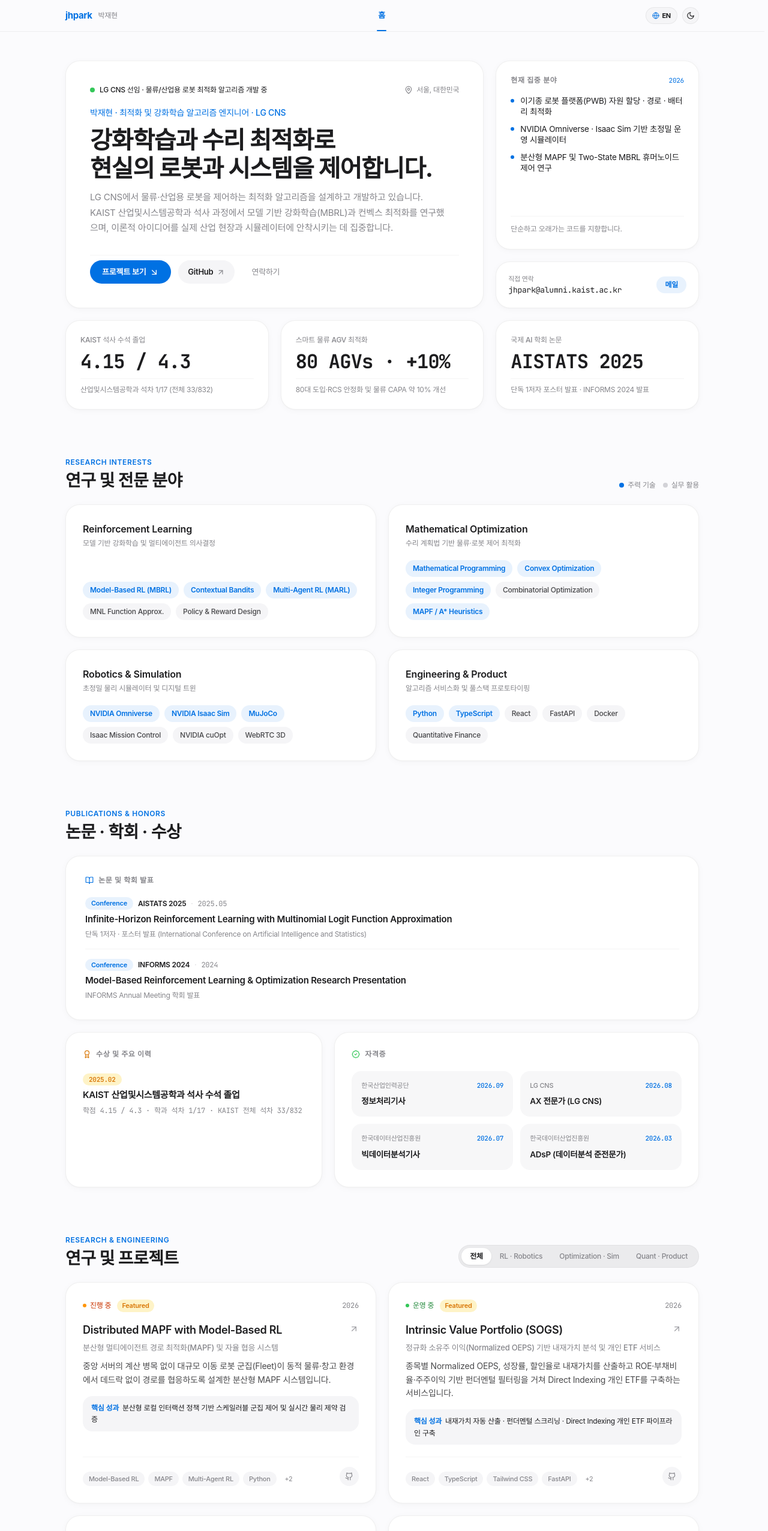
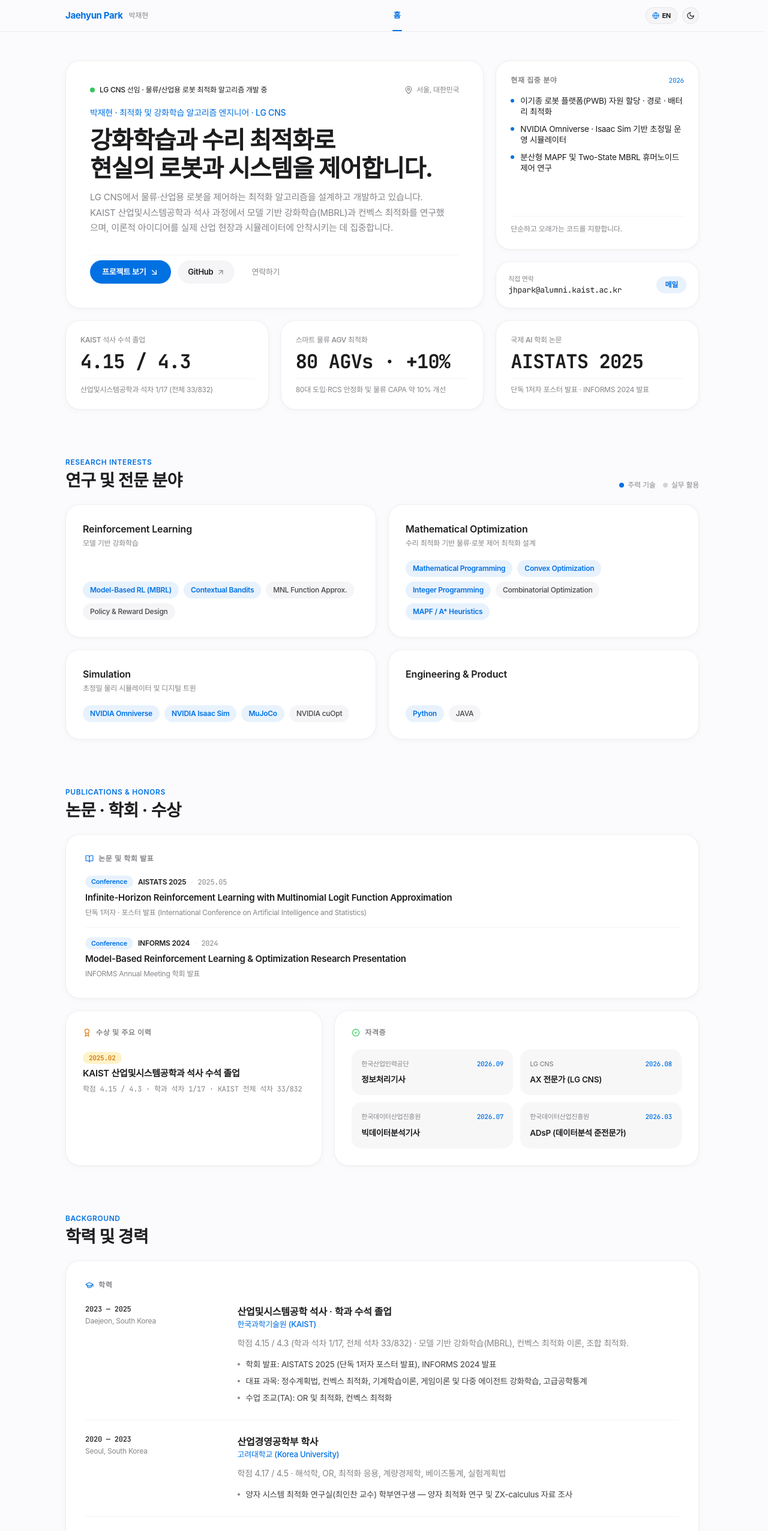
Before and after one commit to sib-jhpark/main, a React (Vite) app: page / in a window 1280 px wide. Shown: the top 2553 px of the page at 60% size. Built offline with nearby package versions, Linux system fonts and the light colour scheme; a web font is replaced by a local one.

Commit message:
chore: reorder education & experience above projects and refine AGV entry

```diff
--- a/src/App.tsx
+++ b/src/App.tsx
@@ -17,8 +17,8 @@ function ProfileLayout() {
         <HeroBento />
         <TechStackSection />
         <WritingSection />
+        <ExperienceSection />
         <ProjectsSection />
-        <ExperienceSection />
         <ContactSection />
       </main>
 
--- a/src/components/ContactSection.tsx
+++ b/src/components/ContactSection.tsx
@@ -80,7 +80,11 @@ export function ContactSection() {
         </div>
 
         {/* Social Link Bento Row */}
-        <div className="grid grid-cols-1 sm:grid-cols-2 lg:grid-cols-4 gap-3 pt-6 border-t border-black/[0.04] dark:border-white/[0.06]">
+        <div
+          className={`grid grid-cols-1 sm:grid-cols-2 ${
+            profileData.contact.links.length > 2 ? 'lg:grid-cols-4' : ''
+          } gap-3 pt-6 border-t border-black/[0.04] dark:border-white/[0.06]`}
+        >
           {profileData.contact.links.map((link) => {
             const isExternal = link.url.startsWith('http');
             return (
--- a/src/components/ExperienceSection.tsx
+++ b/src/components/ExperienceSection.tsx
@@ -81,21 +81,12 @@ export function ExperienceSection() {
           Background
         </p>
         <h2 className="text-2xl sm:text-[28px] font-bold tracking-[-0.02em] text-[#1D1D1F] dark:text-[#F5F5F7]">
-          {language === 'ko' ? '경력 및 학력' : 'Experience & Education'}
+          {language === 'ko' ? '학력 및 경력' : 'Education & Experience'}
         </h2>
       </div>
 
       <div className="space-y-5">
-        {/* Work Experience Bento Card */}
-        <div className="bento-card p-6 sm:p-8">
-          <div className="flex items-center gap-2 text-xs font-semibold uppercase tracking-wider text-[#86868B] mb-6">
-            <Briefcase className="w-3.5 h-3.5 text-[#0071E3] dark:text-[#2997FF]" />
-            <span>{language === 'ko' ? '경력' : 'Work Experience'}</span>
-          </div>
-          <TimelineList items={workItems} />
-        </div>
-
-        {/* Education Bento Card */}
+        {/* Education Bento Card (First) */}
         {eduItems.length > 0 && (
           <div className="bento-card p-6 sm:p-8">
             <div className="flex items-center gap-2 text-xs font-semibold uppercase tracking-wider text-[#86868B] mb-6">
@@ -105,6 +96,15 @@ export function ExperienceSection() {
             <TimelineList items={eduItems} />
           </div>
         )}
+
+        {/* Work Experience Bento Card (Second) */}
+        <div className="bento-card p-6 sm:p-8">
+          <div className="flex items-center gap-2 text-xs font-semibold uppercase tracking-wider text-[#86868B] mb-6">
+            <Briefcase className="w-3.5 h-3.5 text-[#0071E3] dark:text-[#2997FF]" />
+            <span>{language === 'ko' ? '경력' : 'Work Experience'}</span>
+          </div>
+          <TimelineList items={workItems} />
+        </div>
       </div>
     </section>
   );
--- a/src/data/profile.ts
+++ b/src/data/profile.ts
@@ -5,7 +5,7 @@ import type { ProfileData } from '../types/profile';
  * 이 파일의 내용만 수정하면 6개 섹션(한/영 전환, 프로젝트 필터/모달 포함)에 즉시 반영됩니다.
  */
 export const profileData: ProfileData = {
-  brand: 'jhpark',
+  brand: 'Jaehyun Park',
   name: {
     ko: '박재현',
     en: 'Jaehyun Park',
@@ -303,38 +303,34 @@ export const profileData: ProfileData = {
     {
       id: 'lg-cns-agv',
       type: 'work',
-      period: '2025.07 — 2026',
+      period: '2025.09 — 2026.03',
       organization: {
-        ko: '(주)LG CNS · 선임',
-        en: 'LG CNS · Senior Associate',
+        ko: '(주)LG CNS · 사원',
+        en: 'LG CNS · Associate',
       },
       role: {
-        ko: '스마트 물류 센터 AGV 구축 · 제어 · 안정화',
-        en: 'Smart Logistics Center AGV Deployment & Control Optimization',
+        ko: '스마트 물류 센터 AGV 구축 · FAT 및 현장 안정화',
+        en: 'Smart Logistics Center AGV Deployment · FAT & Field Stabilization',
       },
       location: {
         ko: 'South Korea',
         en: 'South Korea',
       },
       summary: {
-        ko: '대규모 스마트 물류 센터에 AGV 80대를 도입하고 RCS(로봇 제어 서버) 안정화 및 경로·맵 최적화를 통해 물류 처리량을 끌어올렸습니다.',
-        en: 'Deployed 80 AGVs in a smart logistics center, stabilizing the Robot Control Server (RCS) and tuning routing/map topology for higher throughput.',
+        ko: '대규모 AGV(80대) 도입 과정의 FAT 참여, RCS 안정화 및 현장 이슈 대응',
+        en: 'Participated in FAT, RCS stabilization, and on-site issue resolution for an 80-AGV deployment.',
       },
       bullets: [
         {
-          ko: 'AGV 80대 현장 도입 및 RCS(로봇 제어 서버) 안정화, 데드락 방지로 물류 CAPA 약 10% 개선',
-          en: 'Deployed 80 AGVs, stabilized RCS, and eliminated deadlocks — improving logistics CAPA by ~10%',
+          ko: 'FAT(공장수락시험) 참여: AGV 80대 도입 전 주행·제어 시나리오 검증 및 RCS 연동 안정성 점검',
+          en: 'FAT (Factory Acceptance Test): Validated control scenarios and RCS integration prior to 80-AGV rollout',
         },
         {
-          ko: 'A* 경로 탐색 알고리즘 하이퍼파라미터 튜닝으로 AGV 불필요 회전 및 정지 최소화',
-          en: 'Tuned A* pathfinding hyperparameters to minimize unnecessary AGV turns and stops',
-        },
-        {
-          ko: '격자 맵 엣지(Edge) 튜닝을 통한 교착 해소·생산성 개선 및 네트워크/동작 반응속도 최적화',
-          en: 'Optimized grid map edges to reduce congestion and improved network/actuation responsiveness',
+          ko: '현장 이슈 대응: 운영 중 데드락·교착 이슈 해결 및 A*·맵 엣지 튜닝을 통한 물류 CAPA 약 10% 개선',
+          en: 'On-site Issue Resolution: Resolved live deadlocks and map congestion via A*/edge tuning, improving CAPA by ~10%',
         },
       ],
-      tags: ['AGV (80 units)', 'RCS', 'A* Tuning', 'Deadlock Prevention', 'CAPA +10%'],
+      tags: ['AGV (80 units)', 'FAT', 'RCS', 'On-site Stabilization'],
     },
     {
       id: 'edu-kaist',
@@ -353,7 +349,7 @@ export const profileData: ProfileData = {
         en: 'Daejeon, South Korea',
       },
       summary: {
-        ko: '학점 4.15 / 4.3 (학과 석차 1/17, 전체 석차 33/832) · 모델 기반 강화학습(MBRL), 컨벡스 최적화 이론, 조합 최적화 산학 문제를 연구했습니다.',
+        ko: '학점 4.15 / 4.3 (학과 석차 1/17, 전체 석차 33/832) · 모델 기반 강화학습(MBRL), 컨벡스 최적화 이론, 조합 최적화.',
         en: 'GPA 4.15 / 4.3 (Ranked 1/17 in Dept, 33/832 Overall) · Researched Model-Based RL, convex optimization theory, and industrial combinatorial optimization.',
       },
       bullets: [
@@ -388,20 +384,20 @@ export const profileData: ProfileData = {
         en: 'Seoul, South Korea',
       },
       summary: {
-        ko: '학점 4.17 / 4.5 · 해석학, OR, 최적화 응용, 계량경제학, 베이즈통계, 실험계획법 등 수리·통계 기반을 다졌습니다.',
+        ko: '학점 4.17 / 4.5 · 해석학, OR, 최적화 응용, 계량경제학, 베이즈통계, 실험계획법',
         en: 'GPA 4.17 / 4.5 · Built mathematical foundations across Analysis, Operations Research, Econometrics, Bayesian Statistics, and Experimental Design.',
       },
       bullets: [
         {
-          ko: '양자 시스템 최적화 연구실 학부연구생 — 양자 최적화 연구 및 ZX-calculus 자료 조사',
-          en: 'Undergraduate Researcher, Quantum Systems Optimization Lab — Quantum optimization & ZX-calculus study',
+          ko: '양자 시스템 최적화 연구실(최인찬 교수) 학부연구생 — 양자 최적화 연구 및 ZX-calculus 자료 조사',
+          en: 'Undergraduate Researcher, Quantum Systems Optimization Lab (Prof. Inchan Choi) — Quantum optimization & ZX-calculus study',
         },
       ],
     },
     {
       id: 'edu-seoultech',
       type: 'education',
-      period: '2016 — 2020',
+      period: '2016 — 2020(중퇴)',
       organization: {
         ko: '서울과학기술대학교 (SeoulTech)',
         en: 'Seoul National University of Science and Technology (SeoulTech)',
@@ -426,13 +422,13 @@ export const profileData: ProfileData = {
       id: 'rl',
       title: { ko: 'Reinforcement Learning', en: 'Reinforcement Learning' },
       description: {
-        ko: '모델 기반 강화학습 및 멀티에이전트 의사결정',
-        en: 'Model-based RL and multi-agent decision making',
+        ko: '모델 기반 강화학습',
+        en: 'Model-based RL',
       },
       skills: [
         { name: 'Model-Based RL (MBRL)', core: true },
         { name: 'Contextual Bandits', core: true },
-        { name: 'Multi-Agent RL (MARL)', core: true },
+        // { name: 'Multi-Agent RL (MARL)', core: true },
         { name: 'MNL Function Approx.' },
         { name: 'Policy & Reward Design' },
       ],
@@ -441,7 +437,7 @@ export const profileData: ProfileData = {
       id: 'optimization',
       title: { ko: 'Mathematical Optimization', en: 'Mathematical Optimization' },
       description: {
-        ko: '수리 계획법 기반 물류·로봇 제어 최적화',
+        ko: '수리 최적화 기반 물류·로봇 제어 최적화 설계',
         en: 'Mathematical programming for logistics & robot control',
       },
       skills: [
@@ -454,7 +450,7 @@ export const profileData: ProfileData = {
     },
     {
       id: 'simulation',
-      title: { ko: 'Robotics & Simulation', en: 'Robotics & Simulation' },
+      title: { ko: 'Simulation', en: 'Simulation' },
       description: {
         ko: '초정밀 물리 시뮬레이터 및 디지털 트윈',
         en: 'High-fidelity physics simulation & digital twins',
@@ -463,25 +459,25 @@ export const profileData: ProfileData = {
         { name: 'NVIDIA Omniverse', core: true },
         { name: 'NVIDIA Isaac Sim', core: true },
         { name: 'MuJoCo', core: true },
-        { name: 'Isaac Mission Control' },
+        // { name: 'Isaac Mission Control' },
         { name: 'NVIDIA cuOpt' },
-        { name: 'WebRTC 3D' },
+        // { name: 'WebRTC 3D' },
       ],
     },
     {
       id: 'engineering',
       title: { ko: 'Engineering & Product', en: 'Engineering & Product' },
       description: {
-        ko: '알고리즘 서비스화 및 풀스택 프로토타이핑',
-        en: 'Productionizing algorithms & full-stack prototyping',
+        ko: '',
+        en: '',
       },
       skills: [
         { name: 'Python', core: true },
-        { name: 'TypeScript', core: true },
-        { name: 'React' },
-        { name: 'FastAPI' },
-        { name: 'Docker' },
-        { name: 'Quantitative Finance' },
+        // { name: 'TypeScript', core: true },
+        { name: 'JAVA' },
+        // { name: 'FastAPI' },
+        // { name: 'Docker' },
+        // { name: 'Quantitative Finance' },
       ],
     },
   ],
@@ -513,7 +509,7 @@ export const profileData: ProfileData = {
       date: '2025.02',
       title: {
         ko: 'KAIST 산업및시스템공학과 석사 수석 졸업',
-        en: 'KAIST M.S. Valedictorian, Industrial & Systems Engineering',
+        en: 'KAIST M.S., Industrial & Systems Engineering',
       },
       detail: {
         ko: '학점 4.15 / 4.3 · 학과 석차 1/17 · KAIST 전체 석차 33/832',
@@ -550,8 +546,8 @@ export const profileData: ProfileData = {
   contact: {
     email: 'jhpark@alumni.kaist.ac.kr',
     heading: {
-      ko: '최적화 · 강화학습 · 로보틱스 협업을 환영합니다.',
-      en: 'Open to Optimization, RL & Robotics Collaborations.',
+      ko: '수리 최적화 · 강화학습 · 피지컬AI',
+      en: 'Open to Mathematical Optimization, RL & Physical AI Collaborations.',
     },
     description: {
       ko: '물류·로봇 제어 최적화, 모델 기반 강화학습(MBRL), Omniverse/Isaac Sim 시뮬레이션 또는 사이드 프로젝트 관련 논의는 언제든 환영합니다.',
@@ -564,18 +560,18 @@ export const profileData: ProfileData = {
         handle: '@sib-proejct',
         url: 'https://github.com/sib-proejct',
       },
-      {
-        id: 'blog',
-        label: { ko: 'MAPF-RL Repo', en: 'MAPF-RL Repo' },
-        handle: 'mapf-rl-fe',
-        url: 'https://github.com/sib-proejct/mapf-rl-fe',
-      },
-      {
-        id: 'resume',
-        label: { ko: 'SOGS Repo', en: 'SOGS Repo' },
-        handle: 'search-only-good-stock-fe',
-        url: 'https://github.com/sib-proejct/search-only-good-stock-fe',
-      },
+      // {
+      //   id: 'blog',
+      //   label: { ko: 'MAPF-RL Repo', en: 'MAPF-RL Repo' },
+      //   handle: 'mapf-rl-fe',
+      //   url: 'https://github.com/sib-proejct/mapf-rl-fe',
+      // },
+      // {
+      //   id: 'resume',
+      //   label: { ko: 'SOGS Repo', en: 'SOGS Repo' },
+      //   handle: 'search-only-good-stock-fe',
+      //   url: 'https://github.com/sib-proejct/search-only-good-stock-fe',
+      // },
       {
         id: 'linkedin',
         label: { ko: 'LinkedIn', en: 'LinkedIn' },
```
